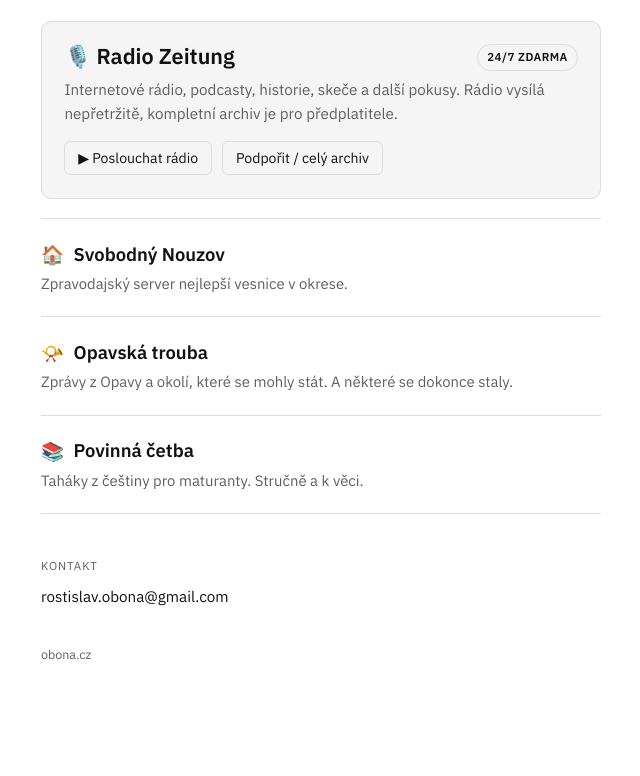
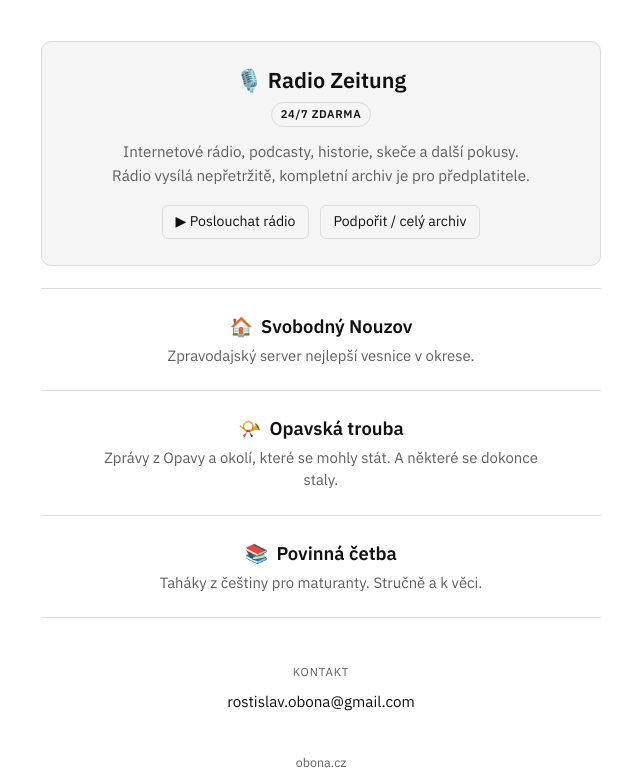
Before and after one commit to starymrzout/obona.cz, a plain HTML site: page index.html in a window 1280 px wide. Shown: the part 147-923 px from the top of the page, without its empty margins (319-959 px from the left). Before the commit the page ends 860 px from the top, so only its background shows below. Drawn offline with Linux system fonts and the light colour scheme.

Commit message:
Update index.html

```diff
--- a/index.html
+++ b/index.html
@@ -46,14 +46,14 @@
     line-height: 1.6;
     min-height: 100vh;
     display: flex;
-    align-items: center;
     justify-content: center;
-    padding: 3rem 1.5rem;
+    padding: 4rem 1.5rem;
   }
 
   main {
     width: 100%;
     max-width: 560px;
+    text-align: center;
   }
 
   h1 {
@@ -67,51 +67,47 @@
   .tagline {
     font-size: 1rem;
     color: var(--muted);
-    margin-bottom: 2.5rem;
+    margin-bottom: 2.8rem;
   }
 
   .radio {
-    padding: 1.4rem;
-    margin-bottom: 1.2rem;
+    padding: 1.6rem 1.4rem;
+    margin-bottom: 1.4rem;
     border: 1px solid var(--border);
     border-radius: 10px;
     background: var(--soft);
-  }
-
-  .radio-top {
-    display: flex;
-    align-items: center;
-    justify-content: space-between;
-    gap: 1rem;
-    margin-bottom: 0.45rem;
   }
 
   .radio-name {
     font-size: 1.35rem;
     font-weight: 600;
     line-height: 1.2;
+    margin-bottom: 0.25rem;
   }
 
   .radio-badge {
-    flex-shrink: 0;
-    font-size: 0.72rem;
+    display: inline-block;
+    font-size: 0.7rem;
     font-weight: 600;
-    letter-spacing: 0.04em;
+    letter-spacing: 0.06em;
     text-transform: uppercase;
     border: 1px solid var(--border);
     border-radius: 999px;
-    padding: 0.2rem 0.55rem;
+    padding: 0.15rem 0.55rem;
+    margin-bottom: 0.8rem;
   }
 
   .radio-desc {
     color: var(--muted);
     font-size: 0.95rem;
     line-height: 1.55;
-    margin-bottom: 1rem;
+    max-width: 430px;
+    margin: 0 auto 1.1rem;
   }
 
   .radio-links {
     display: flex;
+    justify-content: center;
     flex-wrap: wrap;
     gap: 0.65rem;
   }
@@ -133,18 +129,14 @@
   }
 
   nav {
-    margin-top: 0.5rem;
+    border-top: 1px solid var(--border);
   }
 
   a.project {
     display: block;
     text-decoration: none;
     color: inherit;
-    padding: 1.3rem 0;
-    border-top: 1px solid var(--border);
-  }
-
-  a.project:last-child {
+    padding: 1.45rem 1rem;
     border-bottom: 1px solid var(--border);
   }
 
@@ -152,35 +144,31 @@
     text-decoration: underline;
   }
 
-  .project-header {
-    display: flex;
-    align-items: center;
-    gap: 0.6rem;
-    margin-bottom: 0.25rem;
+  .project-name {
+    display: block;
+    font-size: 1.15rem;
+    font-weight: 600;
+    margin-bottom: 0.2rem;
   }
 
   .project-icon {
-    font-size: 1.15rem;
-    line-height: 1;
-  }
-
-  .project-name {
-    font-size: 1.15rem;
-    font-weight: 600;
+    margin-right: 0.25rem;
   }
 
   .project-desc {
     font-size: 0.93rem;
     color: var(--muted);
     line-height: 1.5;
+    max-width: 440px;
+    margin: 0 auto;
   }
 
   .contact {
-    margin-top: 2.7rem;
+    margin-top: 2.8rem;
   }
 
   .contact-label {
-    margin-bottom: 0.5rem;
+    margin-bottom: 0.45rem;
     font-size: 0.72rem;
     letter-spacing: 0.08em;
     text-transform: uppercase;
@@ -189,25 +177,21 @@
 
   .email-address {
     font-size: 0.95rem;
-    color: var(--text);
   }
 
   footer {
-    margin-top: 2.3rem;
+    margin-top: 2.5rem;
     font-size: 0.78rem;
     color: var(--muted);
   }
 
   @media (max-width: 480px) {
     body {
-      align-items: flex-start;
-      padding-top: 2.2rem;
+      padding: 2.5rem 1.2rem;
     }
 
-    .radio-top {
-      align-items: flex-start;
-      flex-direction: column;
-      gap: 0.55rem;
+    .radio {
+      padding: 1.4rem 1rem;
     }
   }
 </style>
@@ -221,10 +205,8 @@
 
   <section class="radio" aria-label="Radio Zeitung">
 
-    <div class="radio-top">
-      <div class="radio-name">🎙️ Radio Zeitung</div>
-      <div class="radio-badge">24/7 zdarma</div>
-    </div>
+    <div class="radio-name">🎙️ Radio Zeitung</div>
+    <div class="radio-badge">24/7 zdarma</div>
 
     <p class="radio-desc">
       Internetové rádio, podcasty, historie, skeče a další pokusy.
@@ -258,10 +240,10 @@
        target="_blank"
        rel="noopener">
 
-      <div class="project-header">
+      <span class="project-name">
         <span class="project-icon">🏠</span>
-        <span class="project-name">Svobodný Nouzov</span>
-      </div>
+        Svobodný Nouzov
+      </span>
 
       <p class="project-desc">
         Zpravodajský server nejlepší vesnice v okrese.
@@ -274,10 +256,10 @@
        target="_blank"
        rel="noopener">
 
-      <div class="project-header">
+      <span class="project-name">
         <span class="project-icon">📯</span>
-        <span class="project-name">Opavská trouba</span>
-      </div>
+        Opavská trouba
+      </span>
 
       <p class="project-desc">
         Zprávy z Opavy a okolí, které se mohly stát. A některé se dokonce staly.
@@ -290,10 +272,10 @@
        target="_blank"
        rel="noopener">
 
-      <div class="project-header">
+      <span class="project-name">
         <span class="project-icon">📚</span>
-        <span class="project-name">Povinná četba</span>
-      </div>
+        Povinná četba
+      </span>
 
       <p class="project-desc">
         Taháky z češtiny pro maturanty. Stručně a k věci.
```
